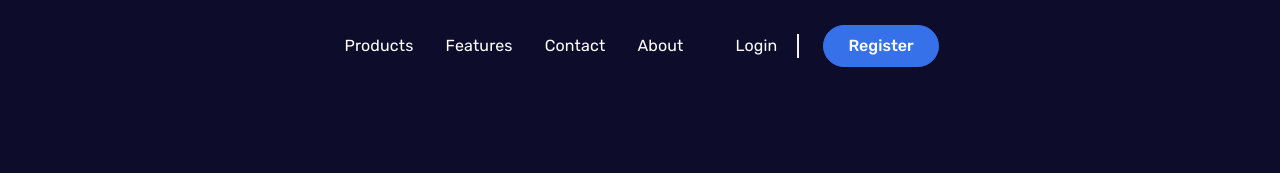
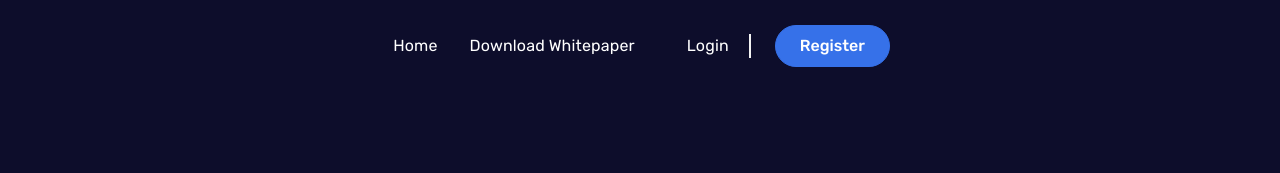
Before and after one commit to Firstclass-Pilot-Agency/crypto-site-template, a plain HTML site: page index.html in a window 1280 px wide. Shown: the top 173 px of the page. Drawn offline with Linux system fonts and the light colour scheme; files whose address does not match are found by name.

Commit message:
made corrections to the navbar

```diff
--- a/index.html
+++ b/index.html
@@ -40,15 +40,13 @@
                     src="img/6125598196de65b004c96291_Logo.png"
                     width="135" alt="Company Logo" height="40" class="company-logo" /></a> -->
             <nav role="navigation" class="nav-menu w-nav-menu"><a href="#"
-                    class="nav-link text-xs text-height-base text-white tracking-normal w-nav-link">Products</a><a
+                class="nav-link text-xs text-height-base text-white tracking-normal w-nav-link">Home</a>
+                <a
                     href="#"
-                    class="nav-link text-xs text-height-base text-white tracking-normal w-nav-link">Features</a><a
-                    href="#"
-                    class="nav-link text-xs text-height-base text-white tracking-normal w-nav-link">Contact</a><a
-                    href="#" class="nav-link text-xs text-height-base text-white tracking-normal w-nav-link">About</a>
+                    class="nav-link text-xs text-height-base text-white tracking-normal w-nav-link">Download Whitepaper</a>
                 <div class="register-wrapper">
                     <a href="auth.html"
-                        class="login-link text-xs text-height-base text-white tracking-normal w-nav-link">Login</a>
+                    class="login-link text-xs text-height-base text-white tracking-normal w-nav-link">Login</a>
                     <div class="divider"></div>
                     <a href="auth.html" class="small-button w-button">Register</a>
                 </div>
@@ -72,7 +70,7 @@
                         </a>
                         <h1 class="hero-title margin-bottom-xs">Fastest &amp; secure platform to invest in crypto</h1>
                         <p class="hero-subtitle text-gray margin-bottom-sm">Buy and sell cryptocurrencies, trusted by
-                            10M wallets with over $30 billion in transactions.</p><a href="#"
+                            10M wallets with over $30 billion in transactions.</p><a href="auth.html"
                             class="primary-button hero w-inline-block">
                             <div class="button-text text-sm text-height-sm font-medium">Try for FREE</div>
                             <div class="arrow-radius"><img
```
